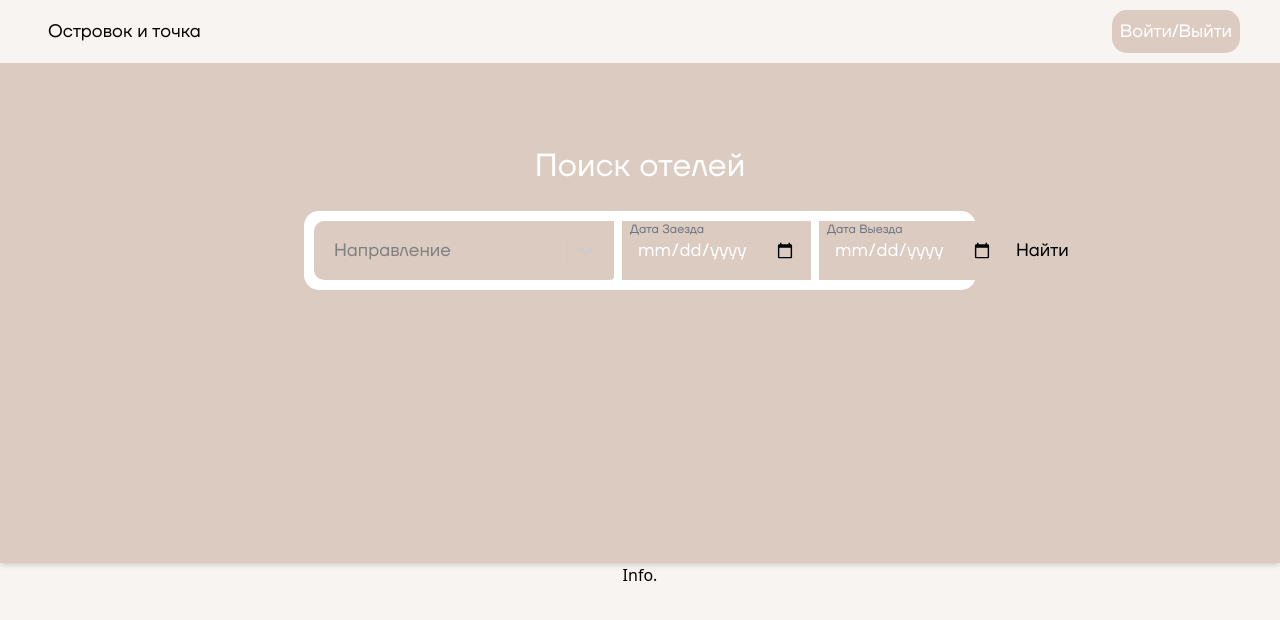
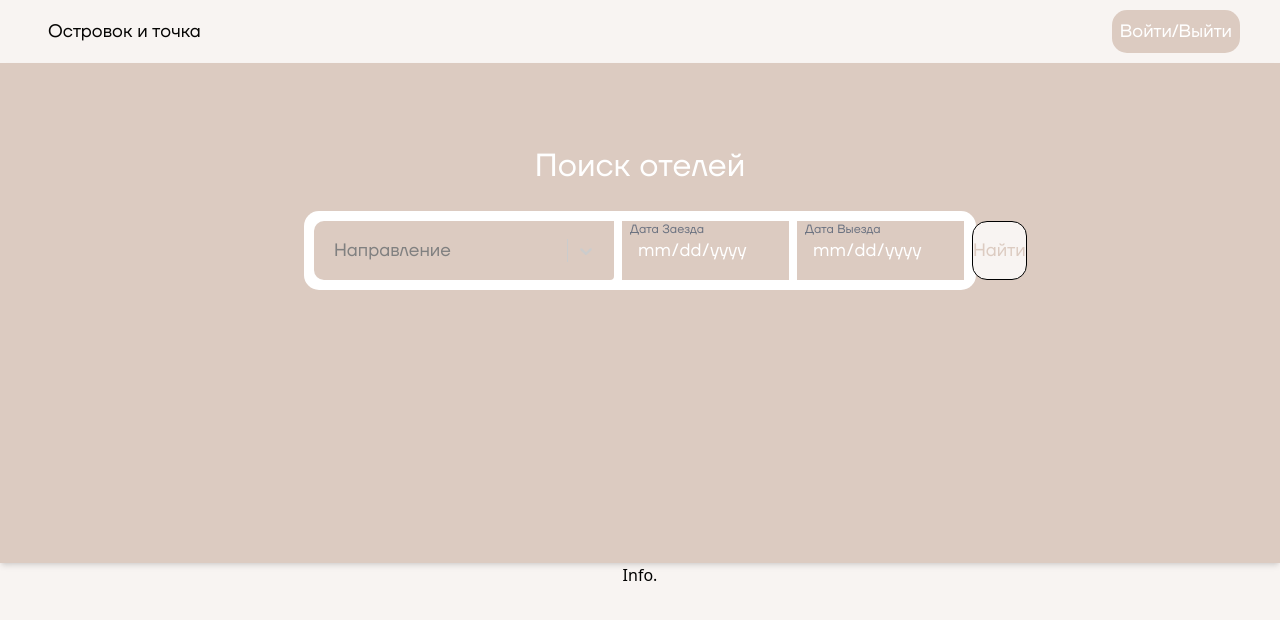
Before and after one commit to Roseskk/hotel_rental, a React (Create React App) app: page / in a window 1280 px wide. Shown: the top 620 px of the page. Built offline with nearby package versions, Linux system fonts and the light colour scheme; what miragejs would draw is missing.

Commit message:
Input From1k

```diff
--- a/package.json
+++ b/package.json
@@ -10,6 +10,7 @@
     "@testing-library/react": "^13.4.0",
     "@testing-library/user-event": "^13.5.0",
     "@trendyol-js/react-carousel": "^3.0.2",
+    "formik": "^2.4.2",
     "react": "^18.2.0",
     "react-copy-to-clipboard": "^5.1.0",
     "react-dom": "^18.2.0",
--- a/src/components/home/Search.jsx
+++ b/src/components/home/Search.jsx
@@ -1,9 +1,11 @@
 import React from 'react';
+import {Form, Formik} from "formik";
 import Select from "react-select";
-import Input from "../ui/Input";
+import Input from "../ui/form/Input";
 import {Link} from "react-router-dom";
+import Button from "../ui/form/Button";
 
-const Search = ({selectChange, position}) => {
+const Search = ({selectChange, position, onChange, date, onSearch}) => {
     const customStyles = {
         // option: (defaultStyles, state) => ({
         //     ...defaultStyles,
@@ -35,7 +37,11 @@ const Search = ({selectChange, position}) => {
         <section className={'w-full tablet:h-[500px] bg-secondary shadow-md font-primary text-default tablet:p-20'}>
             <div className={'tablet:flex tablet:flex-col gap-[20px] text-white justify-center items-center'}>
                 <h1 className={'text-title'}>Поиск отелей</h1>
-                <div className={'flex bg-white w-[60%] p-[10px] rounded-[15px] gap-2'}>
+                    <Formik>
+                        <Form
+                            className={'flex bg-white w-[60%] p-[10px] rounded-[15px] gap-2'}
+                            onSubmit={(e) => onSearch(e)}
+                        >
                             <Select
                                 placeholder={'Направление'}
                                 options={options}
@@ -43,10 +49,11 @@ const Search = ({selectChange, position}) => {
                                 styles={customStyles}
                                 onChange={(target) => selectChange(target)}
                             />
-                    <Input className={' bg-secondary p-[15px] cursor-pointer'} type={'date'} label={'Дата Заезда'}  />
-                    <Input className={' bg-secondary p-[15px] cursor-pointer '} type={'date'} label={'Дата Выезда'}  />
-                    <Link to={`/hotels/${position?.value}`} className={'w-full flex justify-center items-center text-black bg-secondary rounded-tr-[10px] rounded-br-[10px] hover:bg-primary transition duration-700 ease-in-out'}>Найти</Link>
-                </div>
+                            <Input changeHandler={onChange} name={'dateFrom'}  type={'date'} label={'Дата Заезда'} value={date.dateFrom} />
+                            <Input changeHandler={onChange} name={'dateTo'}  type={'date'} label={'Дата Выезда'} value={date.dateTo} />
+                            <Button value={'Найти'} />
+                        </Form>
+                    </Formik>
             </div>
         </section>
     )
--- a/src/components/hotel/aside/SideRight.jsx
+++ b/src/components/hotel/aside/SideRight.jsx
@@ -5,6 +5,7 @@ import {IoFitnessOutline} from "react-icons/io5";
 import {MdPool} from "react-icons/md";
 import {BsSafe2} from "react-icons/bs";
 import {useSelector} from "react-redux";
+import Button from "../../ui/form/Button";
 
 const SideRight = () => {
 
@@ -56,7 +57,7 @@ const SideRight = () => {
                     </div>
                 </div>
             </div>
-            <button className={'hover:bg-black bg-primary px-[30px] py-[20px] rounded-[15px] text-title text-secondary border border-black text-center'}>Забронировать</button>
+            <Button textSize={'text-title'} pxSize={`px-[30px]`} pySize={`py-[20px]`} value={'Забронировать'}/>
         </div>
     )
 }
--- a/src/components/ui/Input.jsx
+++ /dev/null
@@ -1,12 +0,0 @@
-import React from 'react';
-
-const Input = ({changeHandler, type, name, value, className, placeholder, label}) => {
-    return(
-        <div className={'relative'}>
-            <label className={'text-gray-500 absolute text-[12px] translate-x-2 '}>{label}</label>
-            <input className={className} placeholder={placeholder} name={name} type={type} onChange={changeHandler} value={value} />
-        </div>
-    )
-}
-
-export default Input;
--- /dev/null
+++ b/src/components/ui/form/Button.jsx
@@ -0,0 +1,14 @@
+import React from 'react';
+
+const Button = ({value, isDisabled, textSize, pySize, pxSize}) => {
+    return(
+        <button
+            disabled={isDisabled}
+            className={`hover:bg-black bg-primary ${pxSize} ${pySize} rounded-[15px] ${textSize} text-secondary border border-black text-center w-full`}
+        >
+            {value}
+        </button>
+    )
+}
+
+export default Button;
--- /dev/null
+++ b/src/components/ui/form/Input.jsx
@@ -0,0 +1,12 @@
+import React from 'react';
+
+const Input = ({changeHandler, type, name, value, placeholder, label}) => {
+    return(
+        <div className={'relative'}>
+            <label htmlFor={name} className={'text-gray-500 absolute text-[12px] translate-x-2 '}>{label}</label>
+            <input id={name} className={'bg-secondary p-[15px] cursor-pointer w-full'} placeholder={placeholder} name={name} type={type} onChange={(e) => changeHandler(e)} value={value} />
+        </div>
+    )
+}
+
+export default Input;
--- a/src/index.css
+++ b/src/index.css
@@ -18,3 +18,16 @@
 ::-webkit-scrollbar{
     display: none;
 }
+
+input[type="date"]::-webkit-calendar-picker-indicator {
+    background: transparent;
+    bottom: 0;
+    color: transparent;
+    cursor: pointer;
+    height: auto;
+    left: 0;
+    position: absolute;
+    right: 0;
+    top: 0;
+    width: auto;
+}
--- a/src/pages/Home.jsx
+++ b/src/pages/Home.jsx
@@ -2,17 +2,35 @@ import React, {useState} from 'react';
 import UserLayout from "../layouts/UserLayout";
 import Search from "../components/home/Search";
 import AboutUs from "../components/home/AboutUs";
+import {useHistory} from "react-router-dom";
 
 const Home = (props)  =>{
+    const history = useHistory()
     const [position, setPosition] = useState()
+    const [dateData, setDateData] = useState({
+        dateFrom: '',
+        dateTo: ''
+    })
 
     const handleSelect = (e) => {
         setPosition(e)
     }
+
+    const handleDateTime = (e) => {
+        setDateData({
+            [e.target.name]: e.target.value
+        })
+    }
+
+    const handleSearch = (e) => {
+        e.preventDefault()
+        position && history.push(`/hotels/${position?.value}`)
+    }
+
     console.log('render')
     return(
         <UserLayout>
-            <Search position={position} selectChange={handleSelect} />
+            <Search date={dateData} onChange={handleDateTime} position={position} selectChange={handleSelect} onSearch={handleSearch} />
             <AboutUs />
         </UserLayout>
     )
```
Also changed, not shown: 1 other file (tests, documents, lock files or other folders). Lines whose indentation alone changed are shown as unchanged.
